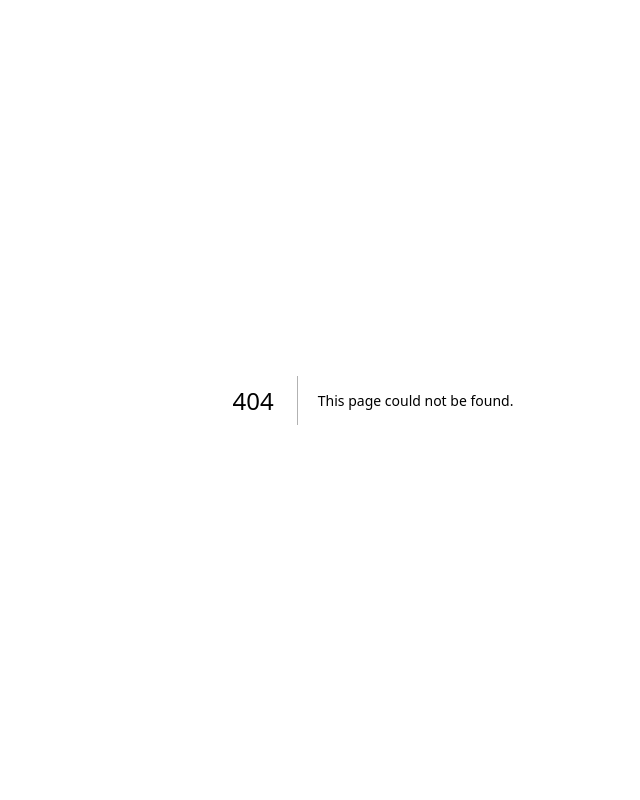
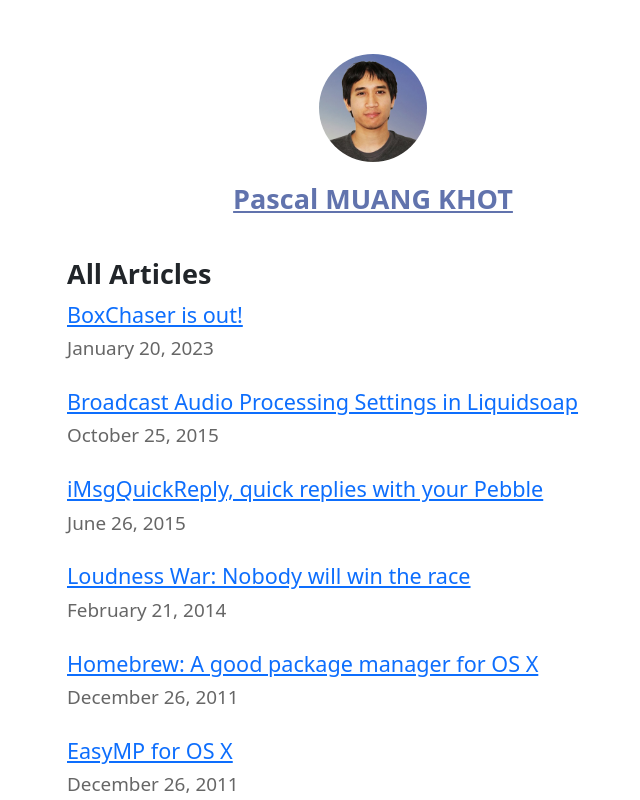
Before and after one commit to mkpascal/mkpascal.net, a Next.js app: page /articles in a window 1280 px wide. Before the commit this address had no page. Shown: the top 800 px of the page, without its empty margins (267-907 px from the left). Built offline with nearby package versions, Linux system fonts and the light colour scheme.

Commit message:
style adjustement

```diff
--- a/components/layout.js
+++ b/components/layout.js
@@ -34,7 +34,7 @@ export default function Layout({ children, home }) {
               width={144}
               alt={name}
             />
-            <h1 className={utilStyles.headingXl}>{name}</h1>
+            <h1 className={`${utilStyles.headingXl} ${utilStyles.blueMainColor}`}>{name}</h1>
           </>
         ) : (
           <>
@@ -48,7 +48,7 @@ export default function Layout({ children, home }) {
                 alt={name}
               />
             </Link>
-            <h2 className={utilStyles.headingLg}>
+            <h2 className={`${utilStyles.headingLg} ${utilStyles.blueMainColor}`}>
               <Link href="/" className={utilStyles.colorInherit}>
                 {name}
               </Link>
--- /dev/null
+++ b/pages/articles.js
@@ -0,0 +1,40 @@
+import Head from 'next/head'
+import Layout, { siteTitle } from '../components/layout'
+import utilStyles from '../styles/utils.module.css'
+import { getSortedPostsData } from '../lib/posts'
+import Link from 'next/link'
+import Date from '../components/date'
+
+export default function Home({ allPostsData }) {
+    return (
+        <Layout>
+            <Head>
+                <title>{siteTitle}</title>
+            </Head>
+            <section className={`${utilStyles.headingMd} ${utilStyles.padding1px}`}>
+                <h2 className={utilStyles.headingLg2}>All Articles</h2>
+                <ul className={utilStyles.list}>
+                    {allPostsData.map(({ id, date, title }) => (
+                        <li className={utilStyles.listItem} key={id}>
+                            <Link href={`/posts/${id}`}>{title}</Link>
+                            <br />
+                            <small className={utilStyles.lightText}>
+                                <Date dateString={date} />
+                            </small>
+                        </li>
+                    ))}
+                </ul>
+            </section>
+        </Layout>
+    )
+}
+
+export async function getStaticProps() {
+    const allPostsData = getSortedPostsData()
+
+    return {
+        props: {
+            allPostsData
+        }
+    }
+}
--- a/pages/projects/[id].js
+++ b/pages/projects/[id].js
@@ -10,7 +10,7 @@ export default function Post({ projectData }) {
                 <title>{projectData.title}</title>
             </Head>
             <article>
-                <h1 className={utilStyles.headingXl}>{projectData.title}</h1>
+                <h1 className={utilStyles.headingXl}>{projectData.title} <span className={`${utilStyles.topBadge} badge ${projectData.categoryClass}`}>{projectData.category}</span></h1>
                 <div dangerouslySetInnerHTML={{ __html: projectData.contentHtml }} />
             </article>
         </Layout>
--- a/styles/global.css
+++ b/styles/global.css
@@ -1,9 +1,10 @@
+@import url('https://fonts.googleapis.com/css2?family=Bricolage+Grotesque:opsz,wght@10..48,400;10..48,500;10..48,600;10..48,700&display=swap');
+
 html,
 body {
   padding: 0;
   margin: 0;
-  font-family: -apple-system, BlinkMacSystemFont, Segoe UI, Roboto, Oxygen,
-    Ubuntu, Cantarell, Fira Sans, Droid Sans, Helvetica Neue, sans-serif;
+  font-family: 'Bricolage Grotesque', sans-serif;
   line-height: 1.6;
   font-size: 18px;
 }
@@ -13,7 +14,7 @@ body {
 }
 
 a {
-  color: #0070f3;
+  color: #7387d1;
   text-decoration: none;
 }
 
--- a/styles/utils.module.css
+++ b/styles/utils.module.css
@@ -19,6 +19,13 @@
   line-height: 1.4;
   margin: 1rem 0;
   font-weight: 700;
+}
+
+.headingLg2 {
+    font-size: 1.5rem;
+    line-height: 1.4;
+    margin: 1rem 0 6px 0;
+    font-weight: 700;
 }
 
 .headingMd {
@@ -61,6 +68,28 @@
   margin-top: 20px;
 }
 
+.topBadge {
+    font-size: 16px;
+    font-weight: 500;
+    line-height: 1;
+    padding: 7px;
+    display: block;
+    text-align: left;
+    border-radius: 0px;
+}
+
 .hiddenForNow {
   display: none;
 }
+
+.blueMainColor {
+    color: #6173ad;
+}
+
+.readMoreLink {
+    color: #2f2f2f;
+    text-align: left;
+    display: block;
+    font-size: 16px;
+    font-weight: 600;
+}
```
Also changed, not shown: pages/index.js (+8 -7 lines), projects/boxchaser.md (+3 -0 lines), projects/c9radio.md (+3 -0 lines), projects/chowhound.md (+6 -1 lines), projects/cnet-zdnet.md (+7 -2 lines), projects/metacritic-tvguide.md (+7 -2 lines), projects/trulify.md (+4 -1 lines), public/images/chowhound.png (added).
